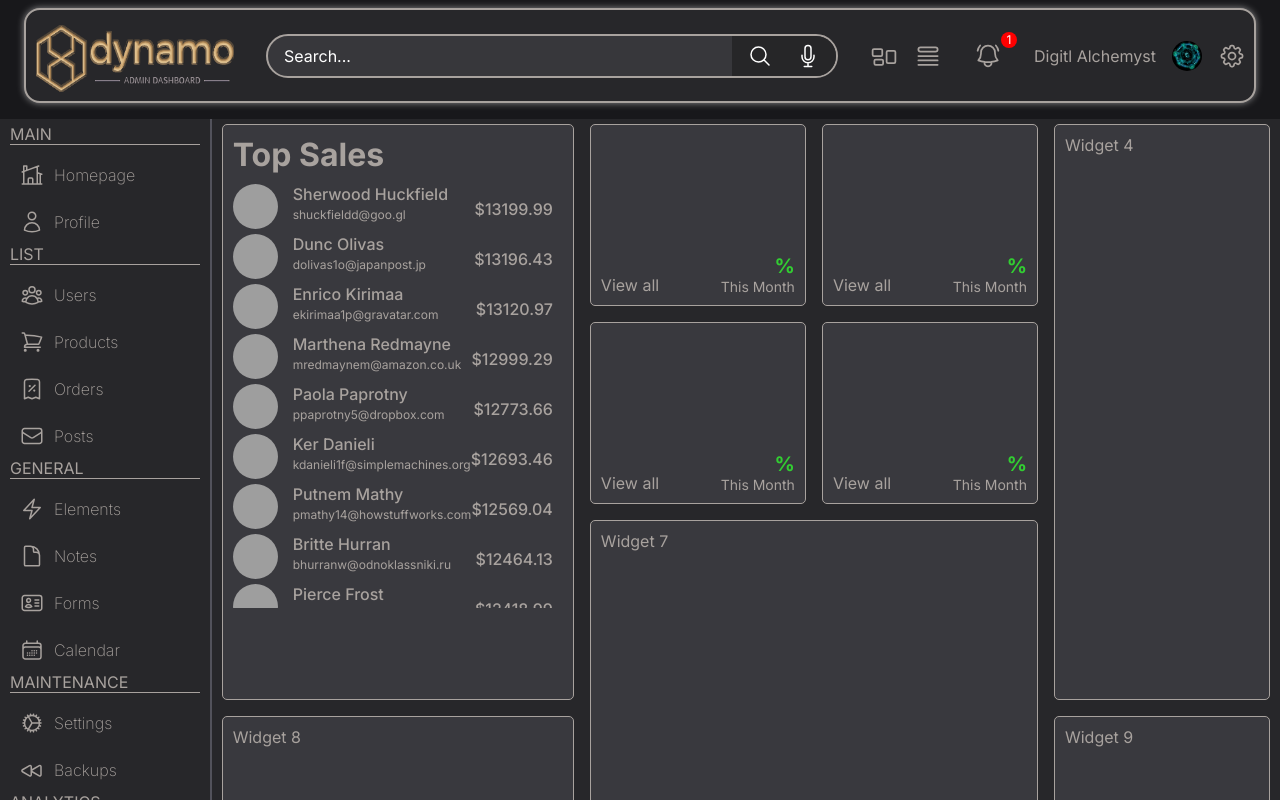
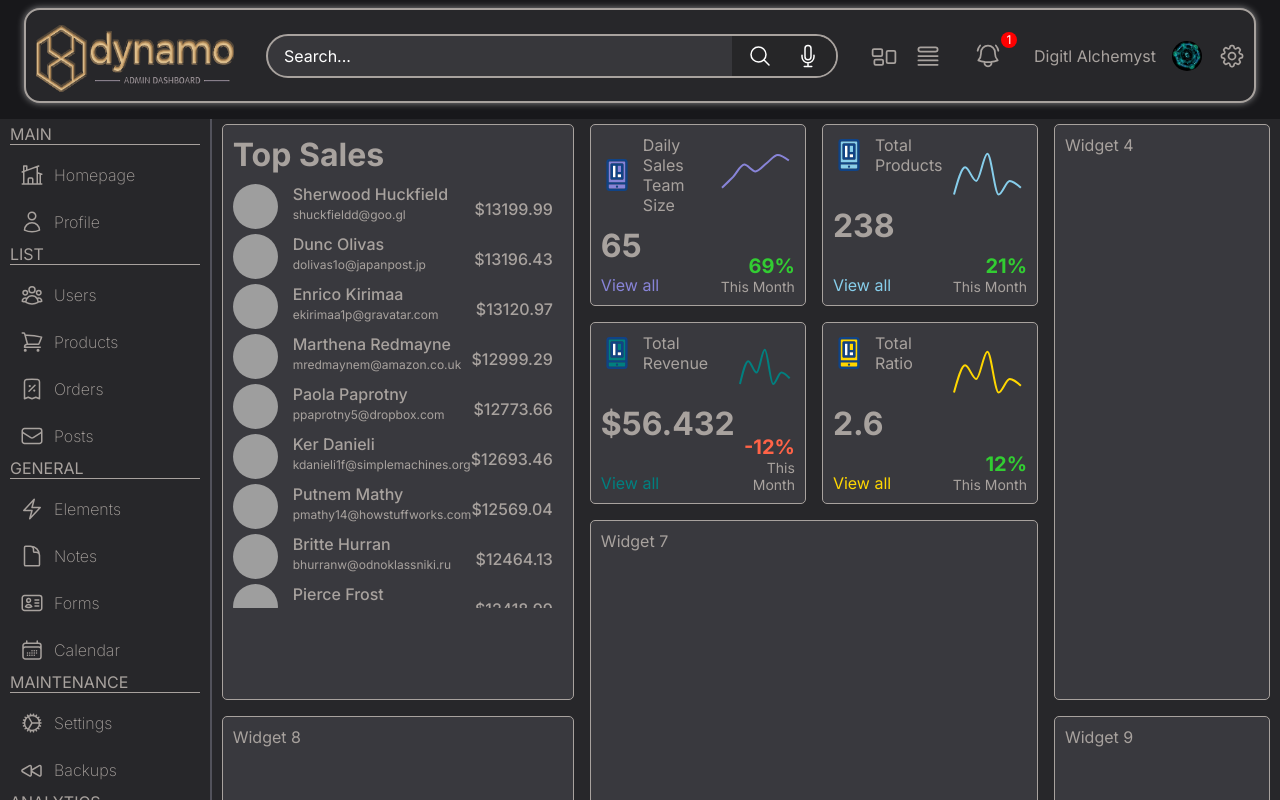
Before and after one commit to Digitl-Alchemyst/Dynamo, a React (Vite) app: page / in a window 1280 px wide. Built offline with nearby package versions, Linux system fonts and the light colour scheme; grey boxes are pictures that could not be loaded.

Commit message:
Mock Chart Data added

```diff
--- /dev/null
+++ b/src/components/widgets/charts/chartBoxData.ts
@@ -0,0 +1,71 @@
+export const chartBoxTeam = {
+    color: '#8884d8',
+    icon: '/userIcon.svg',
+    title: 'Daily Sales Team Size',
+    number: '65',
+    dataKey: 'team',
+    percentage: 69,
+    chartData: [
+        {name: 'Sun', team: '45'},
+        {name: 'Mon', team: '53'},
+        {name: 'Tue', team: '62'},
+        {name: 'Wed', team: '57'},
+        {name: 'Thu', team: '63'},
+        {name: 'Fri', team: '69'},
+        {name: 'Sat', team: '65'},
+    ],
+};
+
+export const chartBoxProduct = {
+  color: 'skyblue',
+  icon: '/productIcon.svg',
+  title: 'Total Products',
+  number: '238',
+  dataKey: 'products',
+  percentage: 21,
+  chartData: [
+    { name: 'Sun', products: 400 },
+    { name: 'Mon', products: 600 },
+    { name: 'Tue', products: 500 },
+    { name: 'Wed', products: 700 },
+    { name: 'Thu', products: 400 },
+    { name: 'Fri', products: 500 },
+    { name: 'Sat', products: 450 },
+  ],
+};
+
+export const chartBoxRevenue = {
+  color: 'teal',
+  icon: '/revenueIcon.svg',
+  title: 'Total Revenue',
+  number: '$56.432',
+  dataKey: 'revenue',
+  percentage: -12,
+  chartData: [
+    { name: 'Sun', revenue: 400 },
+    { name: 'Mon', revenue: 600 },
+    { name: 'Tue', revenue: 500 },
+    { name: 'Wed', revenue: 700 },
+    { name: 'Thu', revenue: 400 },
+    { name: 'Fri', revenue: 500 },
+    { name: 'Sat', revenue: 450 },
+  ],
+};
+
+export const chartBoxConversion = {
+  color: 'gold',
+  icon: '/conversionIcon.svg',
+  title: 'Total Ratio',
+  number: '2.6',
+  dataKey: 'ratio',
+  percentage: 12,
+  chartData: [
+    { name: 'Sun', ratio: 400 },
+    { name: 'Mon', ratio: 600 },
+    { name: 'Tue', ratio: 500 },
+    { name: 'Wed', ratio: 700 },
+    { name: 'Thu', ratio: 400 },
+    { name: 'Fri', ratio: 500 },
+    { name: 'Sat', ratio: 450 },
+  ],
+};
--- a/src/pages/home/Home.tsx
+++ b/src/pages/home/Home.tsx
@@ -1,7 +1,7 @@
-import './home.scss'
-import TopSales from '../../components/widgets/topSales/TopSales'
+import './home.scss';
+import TopSales from '../../components/widgets/topSales/TopSales';
 import Charts from '../../components/widgets/charts/Charts';
-
+import { chartBoxTeam, chartBoxProduct, chartBoxRevenue, chartBoxConversion } from '../../components/widgets/charts/chartBoxData';
 
 export const Home = () => {
   return (
@@ -11,17 +11,17 @@ export const Home = () => {
           <TopSales />
         </div>
         <div className="widget widget2">
-          <Charts />
+          <Charts {...chartBoxTeam} />
         </div>
         <div className="widget widget3">
-          <Charts />
+          <Charts {...chartBoxProduct}/>
         </div>
         <div className="widget widget4">Widget 4</div>
         <div className="widget widget5">
-          <Charts />
+          <Charts {...chartBoxRevenue}/>
         </div>
         <div className="widget widget6">
-          <Charts />
+          <Charts {...chartBoxConversion}/>
         </div>
         <div className="widget widget7">Widget 7</div>
         <div className="widget widget8">Widget 8</div>
```
Also changed, not shown: src/components/widgets/charts/Charts.tsx (+9 -2 lines).
